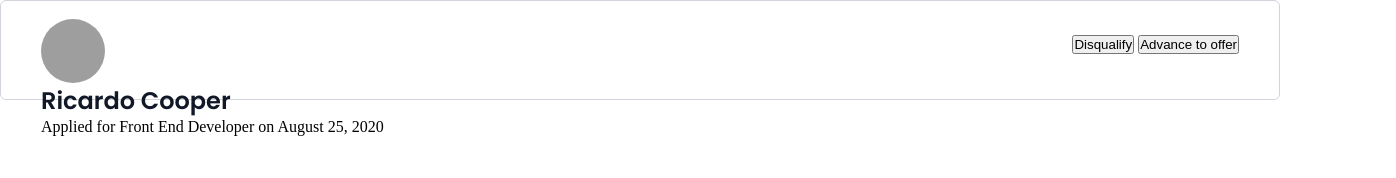
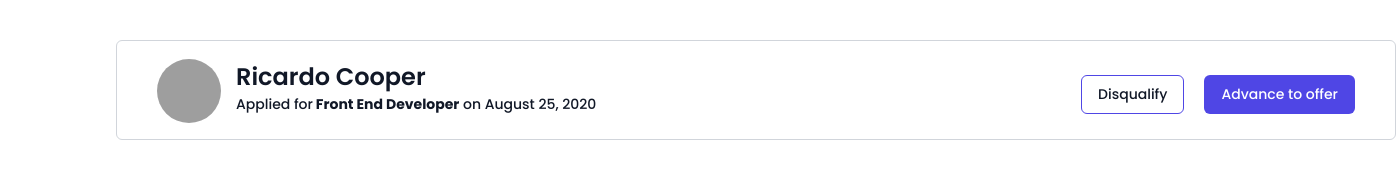
Before and after one commit to Nigarglm/Music_Player, a plain HTML site: page index.html in a window 1280 px wide. Shown: the whole page, 1396 px wide, since content can reach past the window. Drawn offline with Linux system fonts and the light colour scheme; grey boxes are pictures that could not be loaded.

Commit message:
Task4 has done

```diff
--- a/index.html
+++ b/index.html
@@ -12,8 +12,10 @@
     <header>
         <div class="div1">
             <div class="img"></div>
-            <h2>Ricardo Cooper</h2>
-            <p>Applied for Front End Developer on August 25, 2020</p>
+            <div class="text">
+                <h2>Ricardo Cooper</h2>
+                <p>Applied for<b> Front End Developer</b> on August 25, 2020</p>
+            </div>
         </div>
         <div class="div2">
             <button class="btn1">Disqualify</button>
--- a/style.css
+++ b/style.css
@@ -22,16 +22,14 @@ header{
     border-radius: 6px;
     display: flex;
     justify-content: space-between;
+    margin: 40px 116px auto;
 }
 
 .div1{
     margin-left: 40px;
     margin-top: 18px;
-}
-
-.div2{
-    margin-top: 34px;
-    margin-right: 40px;
+    display: flex;
+    gap: 15px;
 }
 
 .img{
@@ -48,3 +46,36 @@ h2{
     font-weight: 600;
     color: #111827;
 }
+
+p{
+    font-family: 'Poppins',sans-serif;
+    font-size: 14px;
+    font-weight: 500;
+    color: #111827;
+}
+
+.div2{
+    margin-top: 34px;
+    margin-right: 40px;
+}
+
+button{
+    border-radius: 6px;
+    padding: 8px 16px;
+    font-family: 'Poppins',sans-serif;
+    font-size: 14px;
+    font-weight: 500;
+}
+
+.btn1{
+    border: 1px solid #4F46E5;
+    background-color: transparent;
+    color: #111827;
+    margin-right: 16px;
+}
+
+.btn2{
+    border: 1px solid transparent;
+    background-color: #4F46E5;
+    color: #fff;
+}
```
